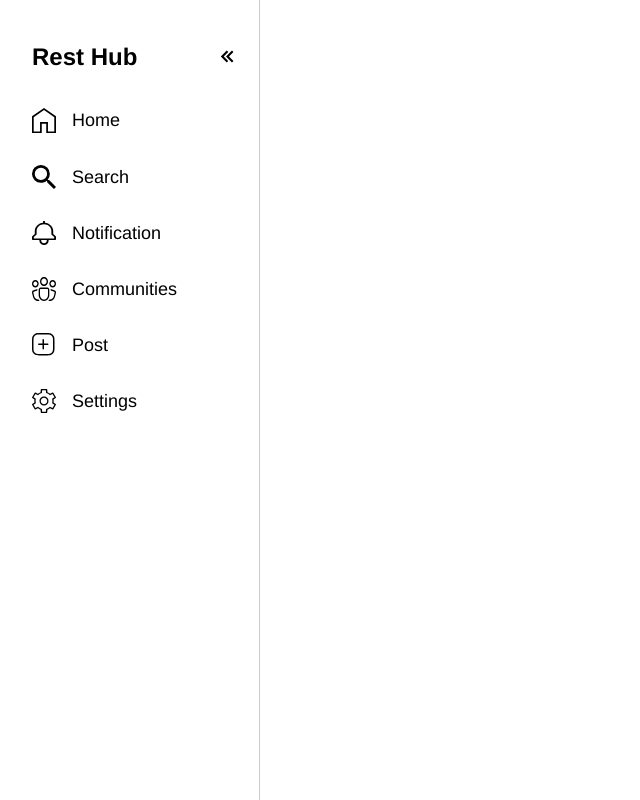
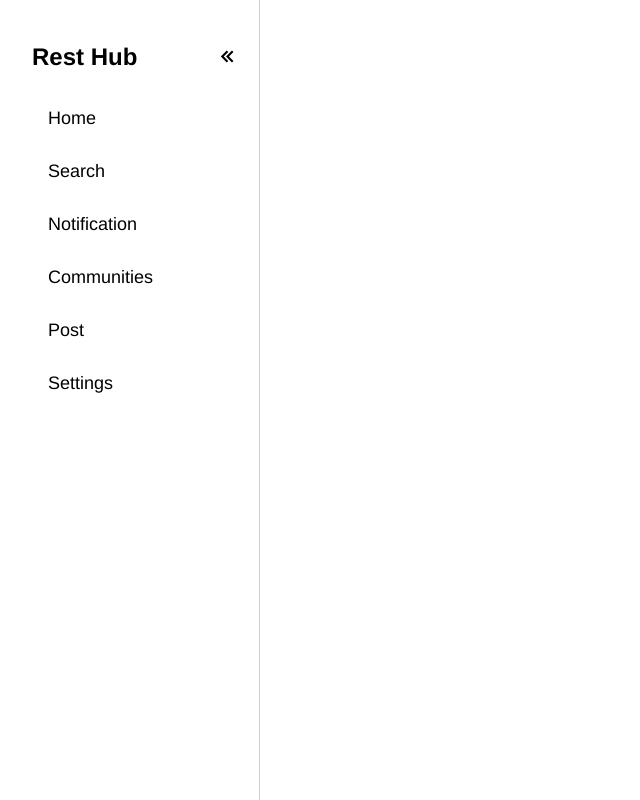
Before and after one commit to fcfargo/rest-hub, a Next.js app in the folder rest-hub-client/: page / in a window 1280 px wide. Shown: the top 800 px of the page, without its empty margins (0-640 px from the left). Built offline with nearby package versions, Linux system fonts and the light colour scheme.

Commit message:
feat: add authcontext && update sidebar component

```diff
--- a/rest-hub-client/src/app/layout.tsx
+++ b/rest-hub-client/src/app/layout.tsx
@@ -1,6 +1,7 @@
 import type { Metadata } from 'next';
 import { Geist, Geist_Mono } from 'next/font/google';
 import '@/styles/globals.css';
+import { AuthProvider } from '@/context/authContext';
 
 const geistSans = Geist({
   variable: '--font-geist-sans',
@@ -23,12 +24,12 @@ export default function RootLayout({
   children: React.ReactNode;
 }>) {
   return (
-    <html lang="en">
-      <body
-        className={`${geistSans.variable} ${geistMono.variable} antialiased`}
-      >
-        {children}
-      </body>
-    </html>
+    <AuthProvider>
+      <html lang="en">
+        <body className={`${geistSans.variable} ${geistMono.variable} antialiased`}>
+          {children}
+        </body>
+      </html>
+    </AuthProvider>
   );
 }
--- /dev/null
+++ b/rest-hub-client/src/app/login/page.tsx
@@ -0,0 +1,3 @@
+export default async function Login() {
+  return <div className="flex">Login</div>;
+}
--- a/rest-hub-client/src/components/layout/sidebar.tsx
+++ b/rest-hub-client/src/components/layout/sidebar.tsx
@@ -4,6 +4,7 @@ import { useState } from 'react';
 import Image from 'next/image';
 import classNames from 'classnames';
 import styles from '@/styles/sidebar.module.css';
+import { useAuth } from '@/context/authContext';
 
 const MENU_ITEMS = [
   { src: '/layout/sidebar/home.svg', alt: 'Home', label: 'Home' },
@@ -28,6 +29,13 @@ const MENU_ITEMS = [
 
 export default function Sidebar() {
   const [expanded, setExpanded] = useState(true);
+  const { user, logout } = useAuth();
+
+  if (!user) {
+    return null;
+  }
+
+  const { username, profileImage } = user;
 
   return (
     <div className={`${styles.sidebar} ${expanded ? styles.expanded : styles.collapsed}`}>
@@ -42,7 +50,7 @@ export default function Sidebar() {
       <nav className={styles.menu}>
         {MENU_ITEMS.map((item, index) => (
           <div key={index} className={styles.menuItem}>
-            <Image src={item.src} width={24} height={24} alt={item.alt} />
+            <Image src={item.src} width={0} height={0} alt={item.alt} className={styles.menuIcon} />
             <span
               className={classNames(styles.textWrapper, {
                 [styles.hidden]: !expanded,
@@ -54,10 +62,13 @@ export default function Sidebar() {
         ))}
       </nav>
 
-      <div className={classNames(styles.footer, { [styles.hidden]: !expanded })}>
+      <button
+        className={classNames(styles.footer, { [styles.hidden]: !expanded })}
+        onClick={() => logout()}
+      >
         <Image src="/layout/sidebar/logout.svg" width={24} height={24} alt="Logout" />
         <span className={styles.textWrapper}>Logout</span>
-      </div>
+      </button>
 
       <button
         className={`${styles.chevronsButton} ${
@@ -78,7 +89,7 @@ export default function Sidebar() {
       <div className={`${styles.user} ${!expanded ? styles.userCollapsed : ''}`}>
         <div className={styles.profileWrapper}>
           <Image
-            src="/layout/sidebar/profile-default.svg"
+            src={profileImage}
             width={48}
             height={48}
             alt="ProfileDefault"
@@ -90,7 +101,7 @@ export default function Sidebar() {
             [styles.hidden]: !expanded,
           })}
         >
-          fcfargo
+          {username}
         </span>
       </div>
     </div>
--- /dev/null
+++ b/rest-hub-client/src/context/authContext.tsx
@@ -0,0 +1,137 @@
+'use client';
+import { createContext, useContext, useEffect, useState } from 'react';
+import { useRouter } from 'next/navigation';
+
+interface User {
+  id: number;
+  email: string;
+  username: string;
+  profileImage: string;
+}
+
+interface AuthContextType {
+  user: User | null;
+  setUser: (user: User | null) => void;
+  login: (email: string, password: string) => Promise<boolean>;
+  logout: () => void;
+}
+
+const AuthContext = createContext<AuthContextType | undefined>(undefined);
+
+export const AuthProvider = ({ children }: { children: React.ReactNode }) => {
+  const [user, setUser] = useState<User | null>(null);
+  const router = useRouter();
+
+  useEffect(() => {
+    const fetchUser = async () => {
+      try {
+        // api 서버 인증 기능 완성 후 데이터 fetch 로직으로 변경할 예정
+        // const token = localStorage.getItem('token');
+        // if (!token) {
+        //   setUser(null);
+        //   router.push('/login');
+        //   return;
+        // }
+
+        // const res = await fetch('/api/auth/me', {
+        //   method: 'GET',
+        //   headers: {
+        //     'Content-Type': 'application/json',
+        //     Authorization: `Bearer ${token}`, // ✅ JWT 토큰 포함
+        //   },
+        // });
+        const res = {
+          ok: true,
+          data: {
+            user: {
+              id: 1,
+              email: 'fcfargo90@gmail.com',
+              username: 'fcfargo',
+              profileImage: '/layout/sidebar/profile-default.svg',
+            },
+          },
+        };
+        // const res = {
+        //   ok: false,
+        //   data: {
+        //     user: {
+        //       id: 1,
+        //       email: 'fcfargo90@gmail.com',
+        //       username: 'fcfargo',
+        //       profileImage: '/layout/sidebar/profile-default.svg',
+        //     },
+        //   },
+        // };
+        if (res.ok) {
+          // const data = await res.json();
+          const { data } = res;
+          setUser(data.user);
+        } else {
+          setUser(null);
+          localStorage.removeItem('token'); // 인증 실패 시 토큰 제거
+          router.push('/login');
+        }
+      } catch (error) {
+        console.error('Failed to fetch user:', error);
+        setUser(null);
+        localStorage.removeItem('token');
+        router.push('/login');
+      }
+    };
+
+    fetchUser();
+  }, [router]);
+
+  const login = async (email: string, password: string): Promise<boolean> => {
+    try {
+      // api 서버 인증 기능 완성 후 데이터 fetch 로직으로 변경할 예정
+      // const res = await fetch('/api/auth/login', {
+      //   method: 'POST',
+      //   headers: { 'Content-Type': 'application/json' },
+      //   body: JSON.stringify({ email, password }),
+      // });
+
+      const res = {
+        ok: true,
+        data: {
+          user: {
+            id: 1,
+            email: 'fcfargo90@gmail.com',
+            username: 'fcfargo',
+            profileImage: '/layout/sidebar/profile-default.svg',
+          },
+        },
+      };
+      if (res.ok) {
+        // const { user, token } = await res.json();
+        const { data } = res;
+        // localStorage.setItem('token', token);
+        setUser(data.user);
+        router.push('/');
+        return true;
+      }
+      return false;
+    } catch (error) {
+      console.error('Login error:', error);
+      return false;
+    }
+  };
+
+  const logout = () => {
+    localStorage.removeItem('token');
+    setUser(null);
+    router.push('/login');
+  };
+
+  return (
+    <AuthContext.Provider value={{ user, setUser, login, logout }}>{children}</AuthContext.Provider>
+  );
+};
+
+export const useAuth = () => {
+  const context = useContext(AuthContext);
+  if (!context) {
+    throw new Error('useAuth must be used within an AuthProvider');
+  }
+  return context;
+};
--- a/rest-hub-client/src/styles/sidebar.module.css
+++ b/rest-hub-client/src/styles/sidebar.module.css
@@ -48,6 +48,11 @@
   gap: 16px;
   position: relative;
   flex: 0 0 auto;
+}
+
+.menuIcon {
+  width: 24;
+  height: 24;
 }
 
 .textWrapper {
```
